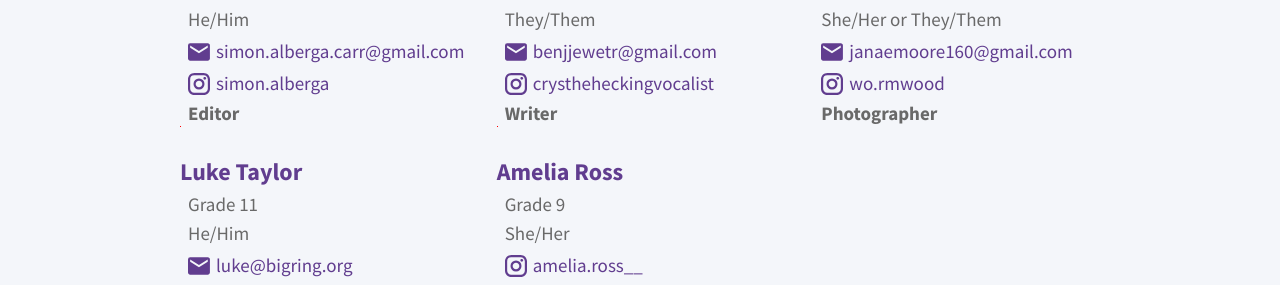
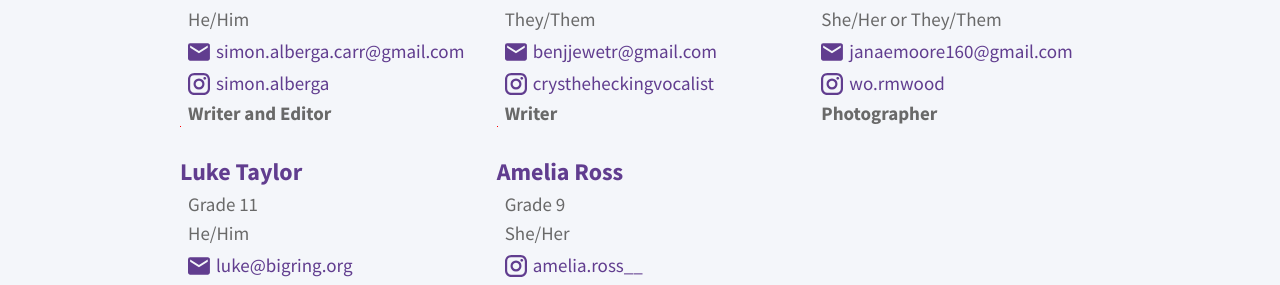
Before and after one commit to lixitrixi/classical-chronicle, a Jekyll site: the page built from about.html, in a window 1280 px wide. Shown: the part 769-1054 px from the top of the page. Built offline with Jekyll 4.4.1, drawn with Linux system fonts in a browser that asks for light colours.

Commit message:
Update Simon's role

```diff
--- a/_data/contributors.yml
+++ b/_data/contributors.yml
@@ -24,7 +24,7 @@
   pronouns: He/Him
   email: simon.alberga.carr@gmail.com
   instagram: simon.alberga
-  role: Editor
+  role: Writer and Editor
 
 - name: Crys Jewett
   display-name: Crys Jewett <span>(Formerly Ben)</span>
```
